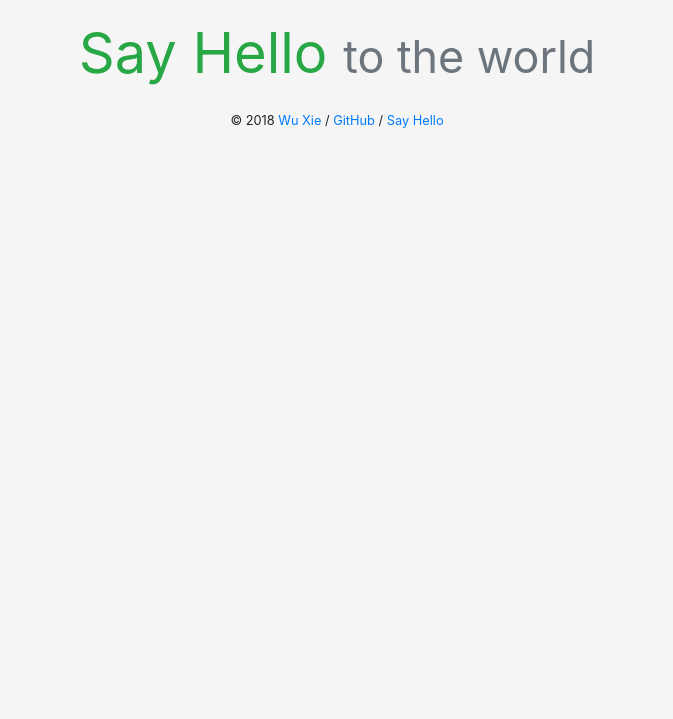
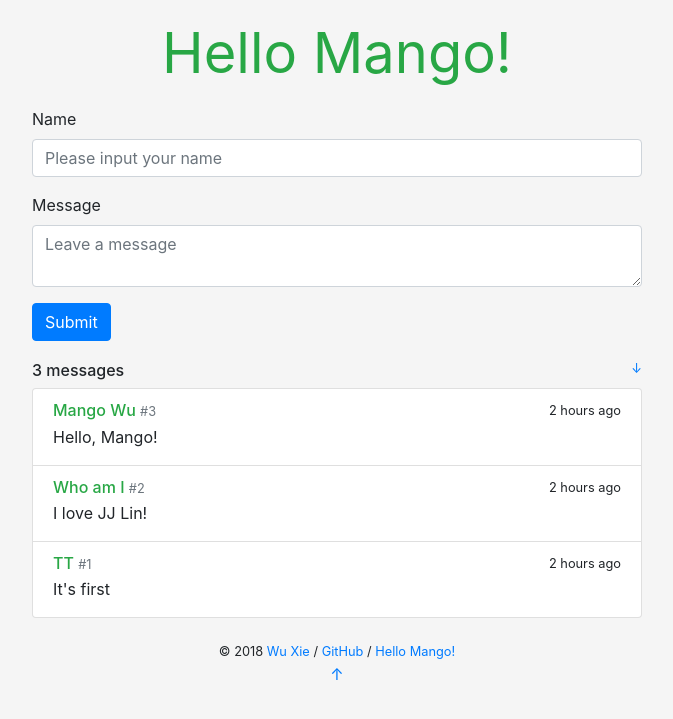
Before and after one commit to MangoTWu/sayhello, a Python web app: template sayhello/templates/base.html in a window 1280 px wide. Shown: the top 719 px of the page, without its empty margins (303-976 px from the left). Run offline with Jinja, Linux system fonts and the light colour scheme; the template is opened without the code that fills it, so the values that code supplies are empty.

Commit message:
完成前端部分

```diff
--- a/sayhello/templates/base.html
+++ b/sayhello/templates/base.html
@@ -1,27 +1,86 @@
 <!DOCTYPE html>
-<html lang="en">
+<html lang="zh-cn">
 <head>
-    <meta charset="UTF-8">
-    <title>Say Hello!</title>
+	<meta charset="UTF-8">
+	<title>Hello Mango!</title>
 	<link rel="stylesheet" href="../static/css/bootstrap.min.css">
-    <link rel="stylesheet" href="../static/css/style.css">
+	<link rel="stylesheet" href="../static/css/style.css">
 </head>
 <body>
 <main class="container">
 	<header>
 		<h1 class="text-center display-4">
-			<a href="#" class="text-success"><strong>Say Hello</strong></a>
-			<small class="text-muted sub-title">to the world</small>
+			<a href="#" class="text-success"><strong>Hello Mango!</strong></a>
 		</h1>
 	</header>
-
+	<div class="forms">
+		<form role="form" method="post" action="#">
+			<div class="form-group">
+				<label for="name">Name</label>
+				<input type="text" class="form-control" id="name" placeholder="Please input your name">
+			</div>
+			<div class="form-group">
+				<label for="message">Message</label>
+				<textarea type="text" class="form-control" id="message" placeholder="Leave a message" rows="2"></textarea>
+			</div>
+			<div class="form-group">
+				<button type="submit" class="btn btn-primary">Submit</button>
+			</div>
+		</form>
+	</div>
+	<h5>3 messages
+		<small class="float-right">
+			<a href="#bottom" title="Go Bottom">&darr;</a>
+		</small>
+	</h5>
+	<div class="list-group">
+		<a class="list-group-item list-group-item-action flex-column">
+			<div class="d-flex w-100 justify-content-between">
+				<h5 class="mb-1 text-success">Mango Wu
+					<small class="text-muted"> #3</small>
+				</h5>
+				<small data-toggle="tooltip" data-placement="top"
+					   data-timestamp=""
+					   data-delay="500">
+					2 hours ago
+				</small>
+			</div>
+			<p class="mb-1">Hello, Mango!</p>
+		</a>
+		<a class="list-group-item list-group-item-action flex-column">
+			<div class="d-flex w-100 justify-content-between">
+				<h5 class="mb-1 text-success">Who am I
+					<small class="text-muted"> #2</small>
+				</h5>
+				<small data-toggle="tooltip" data-placement="top"
+					   data-timestamp=""
+					   data-delay="500">
+					2 hours ago
+				</small>
+			</div>
+			<p class="mb-1">I love JJ Lin!</p>
+		</a>
+		<a class="list-group-item list-group-item-action flex-column">
+		<div class="d-flex w-100 justify-content-between">
+			<h5 class="mb-1 text-success">TT
+				<small class="text-muted"> #1</small>
+			</h5>
+			<small data-toggle="tooltip" data-placement="top"
+				   data-timestamp=""
+				   data-delay="500">
+				2 hours ago
+			</small>
+		</div>
+		<p class="mb-1">It's first</p>
+	</a>
+	</div>
 	<footer class="text-center">
 		<small> &copy; 2018 <a href="#" title="Design By Wu Xie">Wu Xie</a> /
-			<a href="#" title="Fork me on GitHub">GitHub</a> /
-			<a href="#" title="First Web Project">Say Hello</a>
+			<a href="https://github.com/shiehng" title="Fork me on GitHub">GitHub</a> /
+			<a href="#" title="Nothing can do">Hello Mango!</a>
 		</small>
+		<p><a id="bottom" href="#" title="Go to top">&uarr;</a></p>
 	</footer>
-
 </main>
 <script src="../static/js/jquery-3.3.1.min.js"></script>
 <script src="../static/js/popper.min.js"></script>
```
